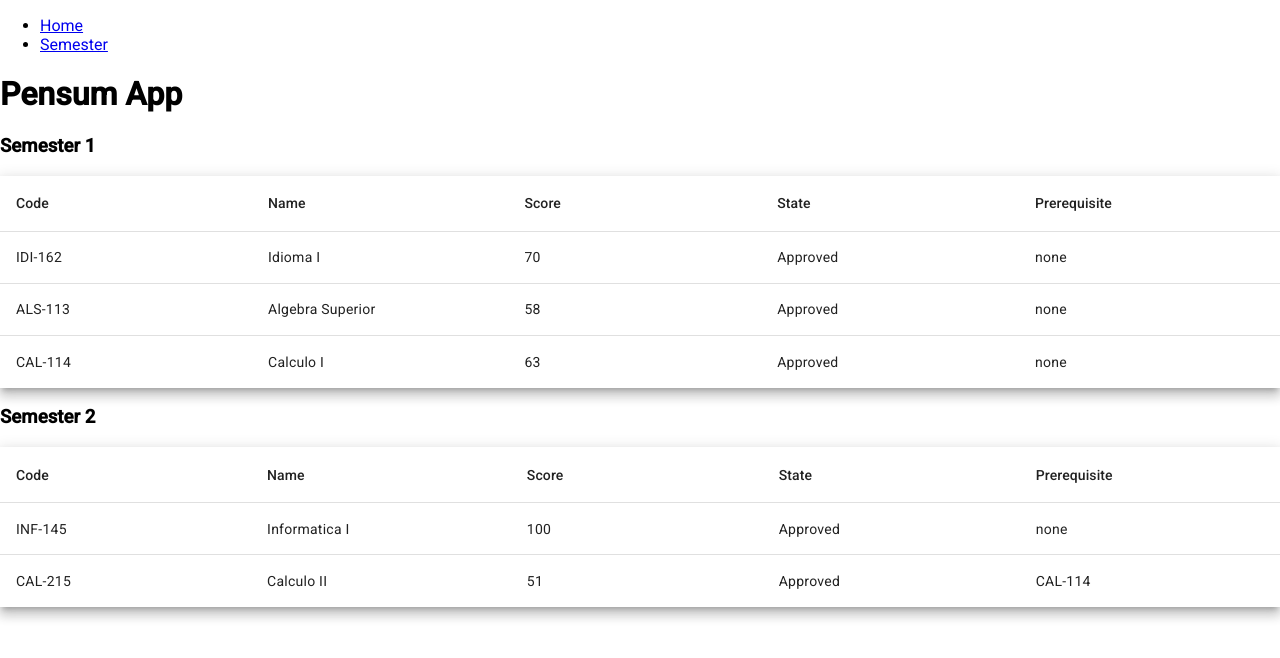
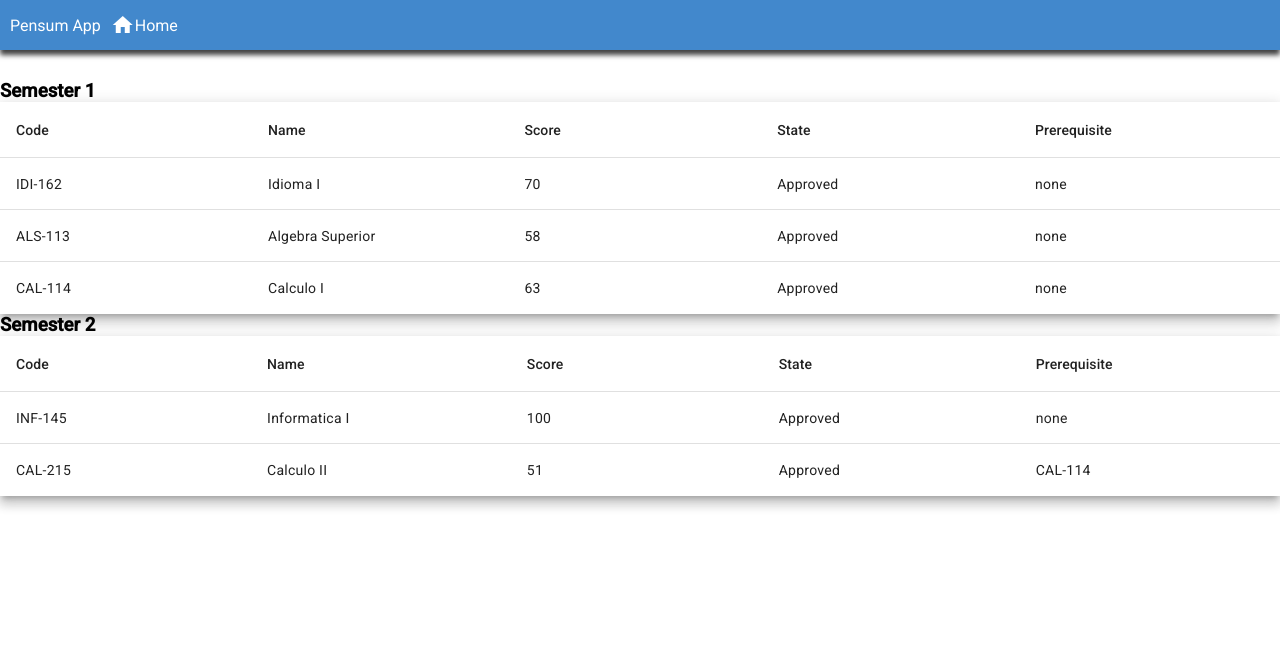
Before and after one commit to andres19r/pensum-angular, an Angular app: page /home in a window 1280 px wide. Shown: the top 658 px of the page. Built offline with nearby package versions, Linux system fonts and the light colour scheme.

Commit message:
feat(top-bar): implement initial template

```diff
--- a/src/app/app.component.html
+++ b/src/app/app.component.html
@@ -1,3 +1,2 @@
 <app-top-bar></app-top-bar>
-<h1>Pensum App</h1>
 <router-outlet></router-outlet>
--- a/src/app/shared/top-bar/top-bar.component.html
+++ b/src/app/shared/top-bar/top-bar.component.html
@@ -1,6 +1,9 @@
 <nav>
-  <ul>
-    <li><a routerLink="/home" routerLinkActive="active">Home</a></li>
-    <li><a routerLink="/semester/1" routerLinkActive="active">Semester</a></li>
-  </ul>
+  <p>Pensum App</p>
+  <a routerLink="/home">
+    <mat-icon
+      fontIcon="home"
+    ></mat-icon>
+    Home
+  </a>
 </nav>
--- a/src/app/shared/top-bar/top-bar.component.scss
+++ b/src/app/shared/top-bar/top-bar.component.scss
@@ -0,0 +1,19 @@
+nav {
+  padding-left: 10px;
+  height: 50px;
+  background-color: #4288cc !important;
+  color: #fff;
+  display: flex;
+  gap: 10px;
+  align-items: center;
+  background-color: #fff;
+  box-shadow: 0px 5px 5px 0px rgba(0, 0,0,0.75);
+  margin-bottom: 30px;
+}
+
+a {
+  text-decoration: none;
+  color: #fff;
+  display: flex;
+  align-items: center;
+}
--- a/src/app/shared/top-bar/top-bar.component.ts
+++ b/src/app/shared/top-bar/top-bar.component.ts
@@ -1,10 +1,11 @@
 import { Component } from '@angular/core';
 import { RouterModule } from '@angular/router';
+import {MatIconModule} from '@angular/material/icon';
 
 @Component({
   selector: 'app-top-bar',
   standalone: true,
-  imports: [RouterModule],
+  imports: [RouterModule, MatIconModule],
   templateUrl: './top-bar.component.html',
   styleUrl: './top-bar.component.scss',
 })
--- a/src/styles.scss
+++ b/src/styles.scss
@@ -1,4 +1,10 @@
 /* You can add global styles to this file, and also import other style files */
 
-html, body { height: 100%; }
-body { margin: 0; font-family: Roboto, "Helvetica Neue", sans-serif; }
+body {
+margin: 0; padding: 0; font-family: Roboto, "Helvetica Neue", sans-serif; }
+
+* {
+    margin: 0;
+    padding: 0;
+    border: 0;
+}
```
